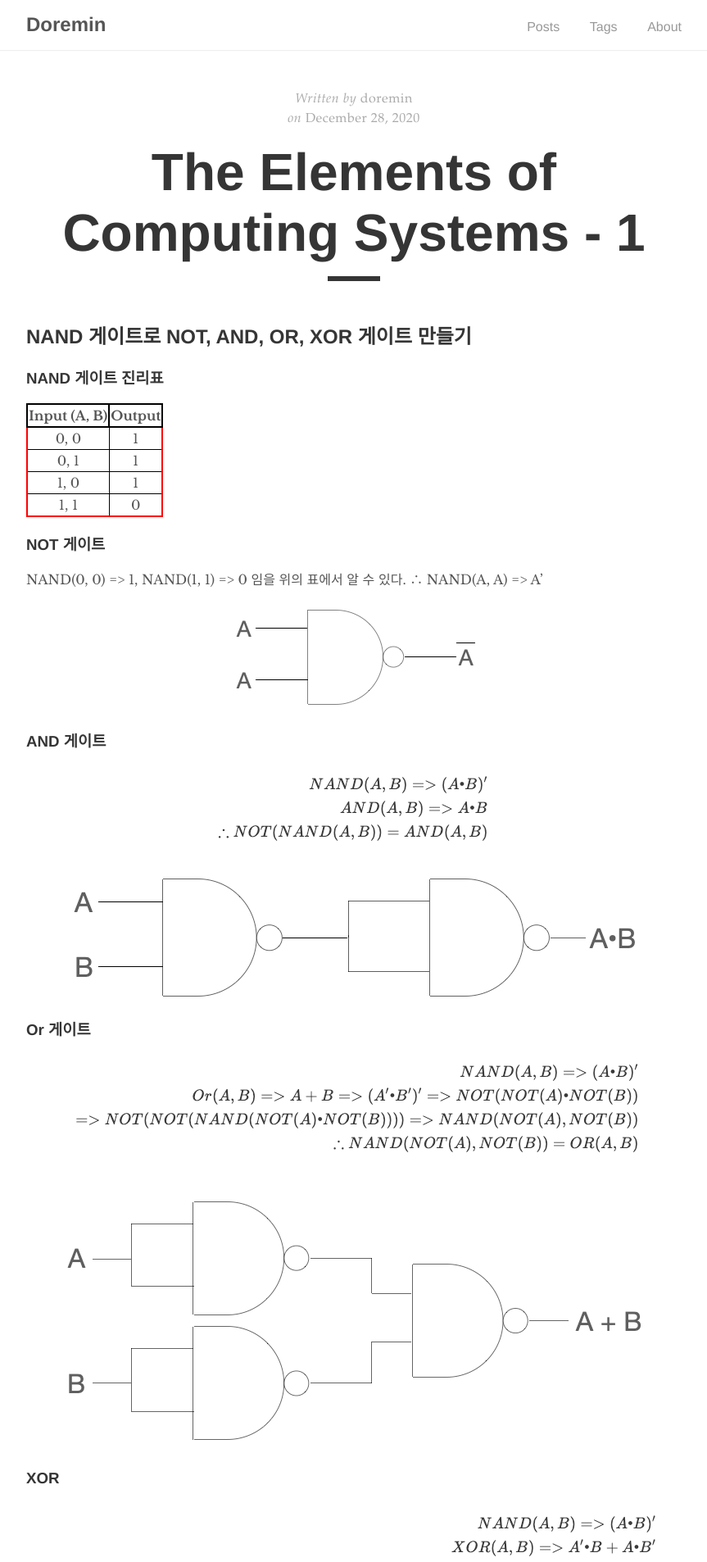
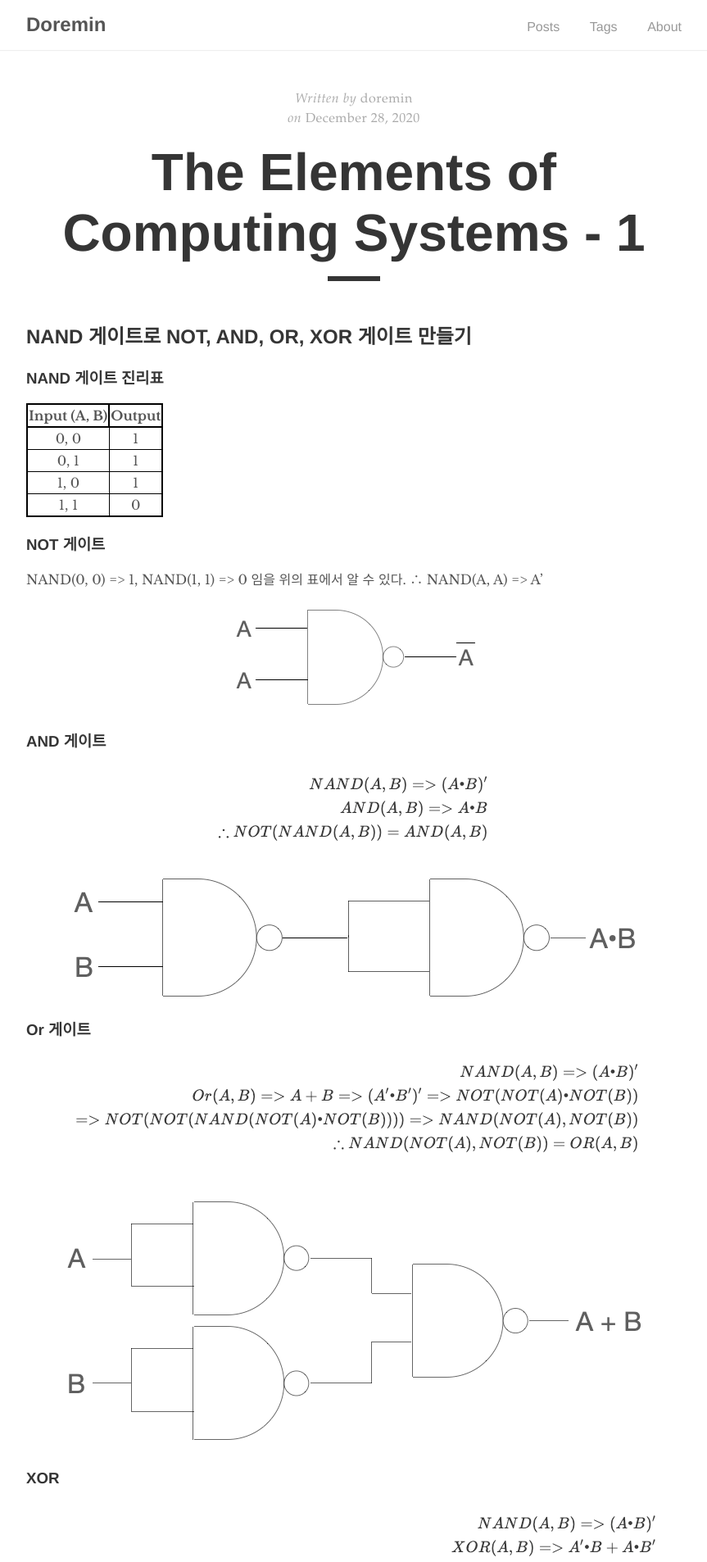
Before and after one commit to doremin/doremin.github.io, a Jekyll site: the page built from _posts/2020-12-28-elements_of_computing_systems_1.md, in a window 1280 px wide. Shown: the top 1906 px of the page at 82% size, without its empty margins (208-1071 px from the left). Built offline with Jekyll 4.4.1, drawn with Linux system fonts in a browser that asks for light colours.

Commit message:
fix table border color

```diff
--- a/_sass/tale/_table.scss
+++ b/_sass/tale/_table.scss
@@ -1,7 +1,7 @@
 table{
     border-collapse: collapse;
     border-spacing: 0;
-    border:2px solid #ff0000;
+    border:2px solid #000000;
 }
 
 th{
```
